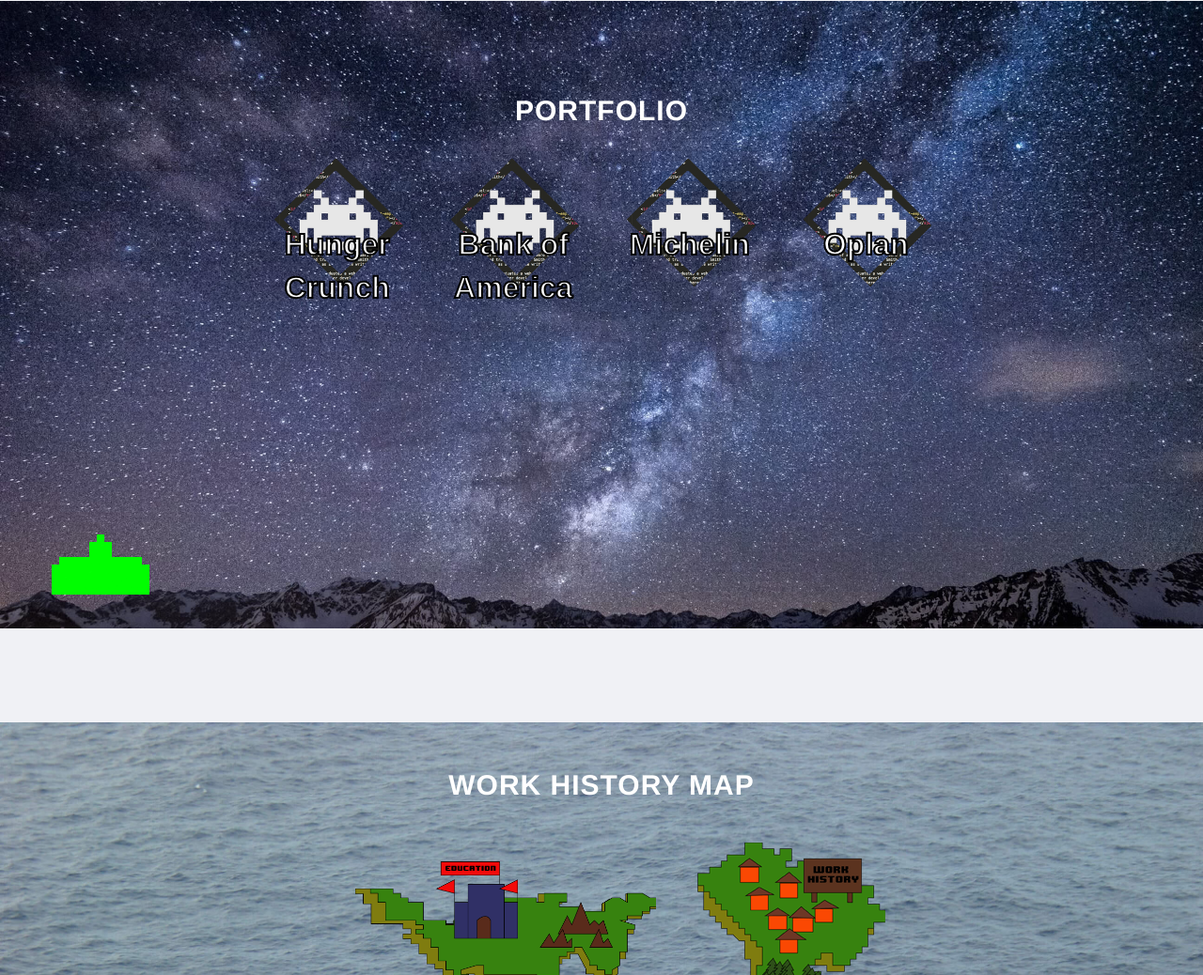
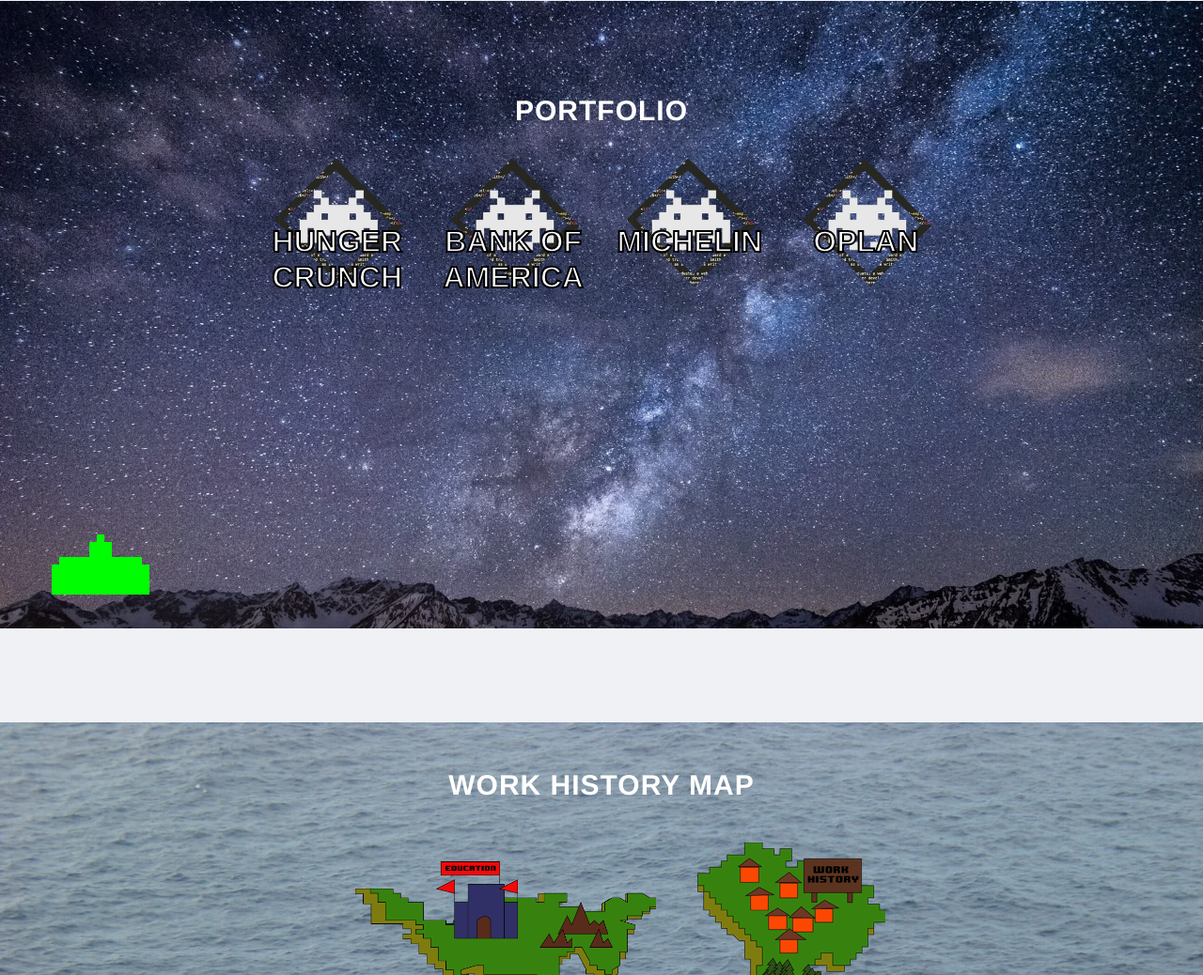
Before and after one commit to JocelynWordSmith/portfolio, a plain HTML site: page index.html in a window 1280 px wide. Shown: the part 2161-3199 px from the top of the page at 94% size. Drawn offline with nearby package versions, Linux system fonts and the light colour scheme.

Commit message:
updated font size

```diff
--- a/css/main.css
+++ b/css/main.css
@@ -101,9 +101,8 @@ a:focus {
     text-align: center;
     top: 100%;
     font-family: Montserrat, "Helvetica Neue", Helvetica, Arial, sans-serif;
-    /* font-size: 30px; */
-    font-weight: 100;
-    font-size: 14px;
+    font-size: 22px;
+    font-weight: 400;
     left: 0;
 }
 
@@ -489,6 +488,8 @@ a:focus {
         -webkit-text-fill-color: white;
         -webkit-text-stroke: 2px black;
         font-weight: bold;
+        line-height: 1.2;
+        text-transform: uppercase;
     }
 }
 
```
